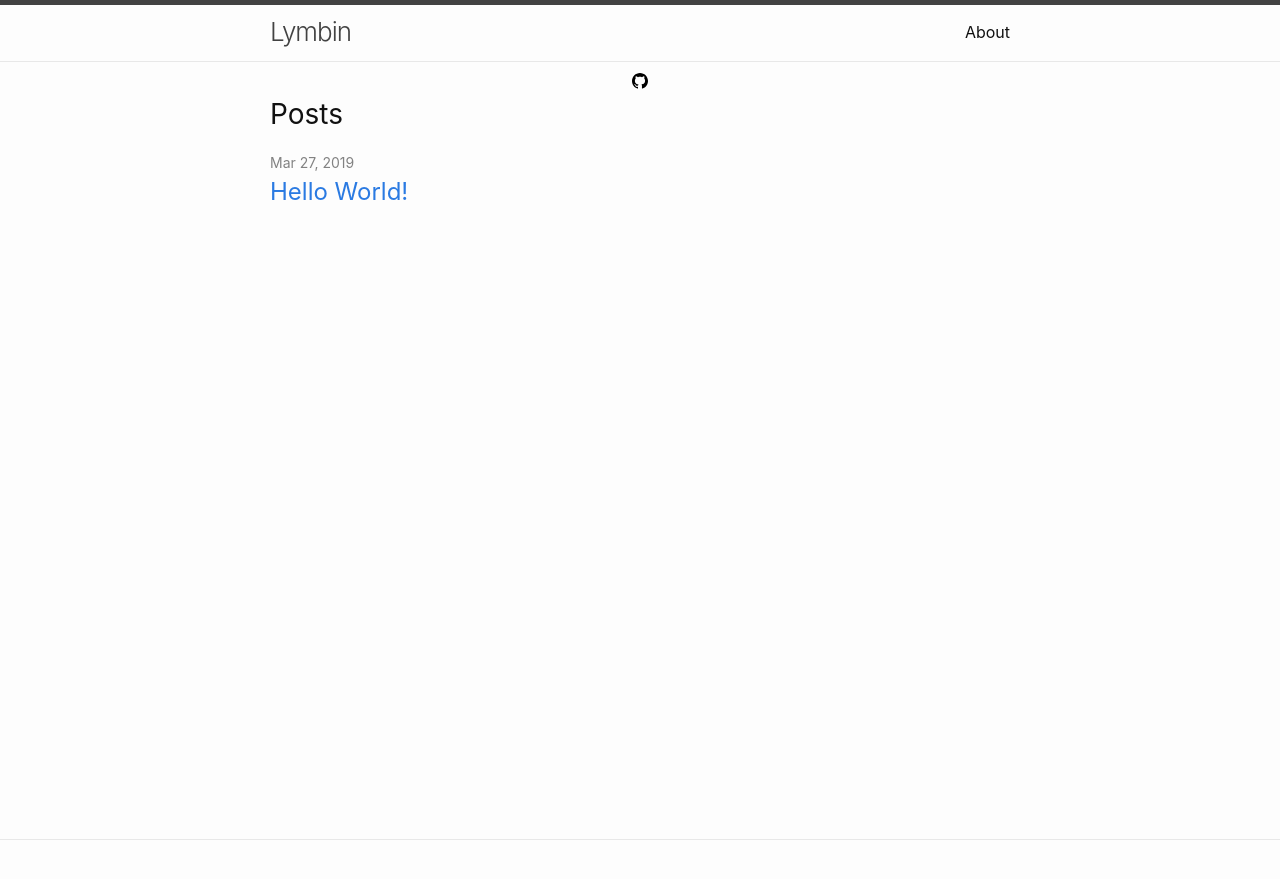
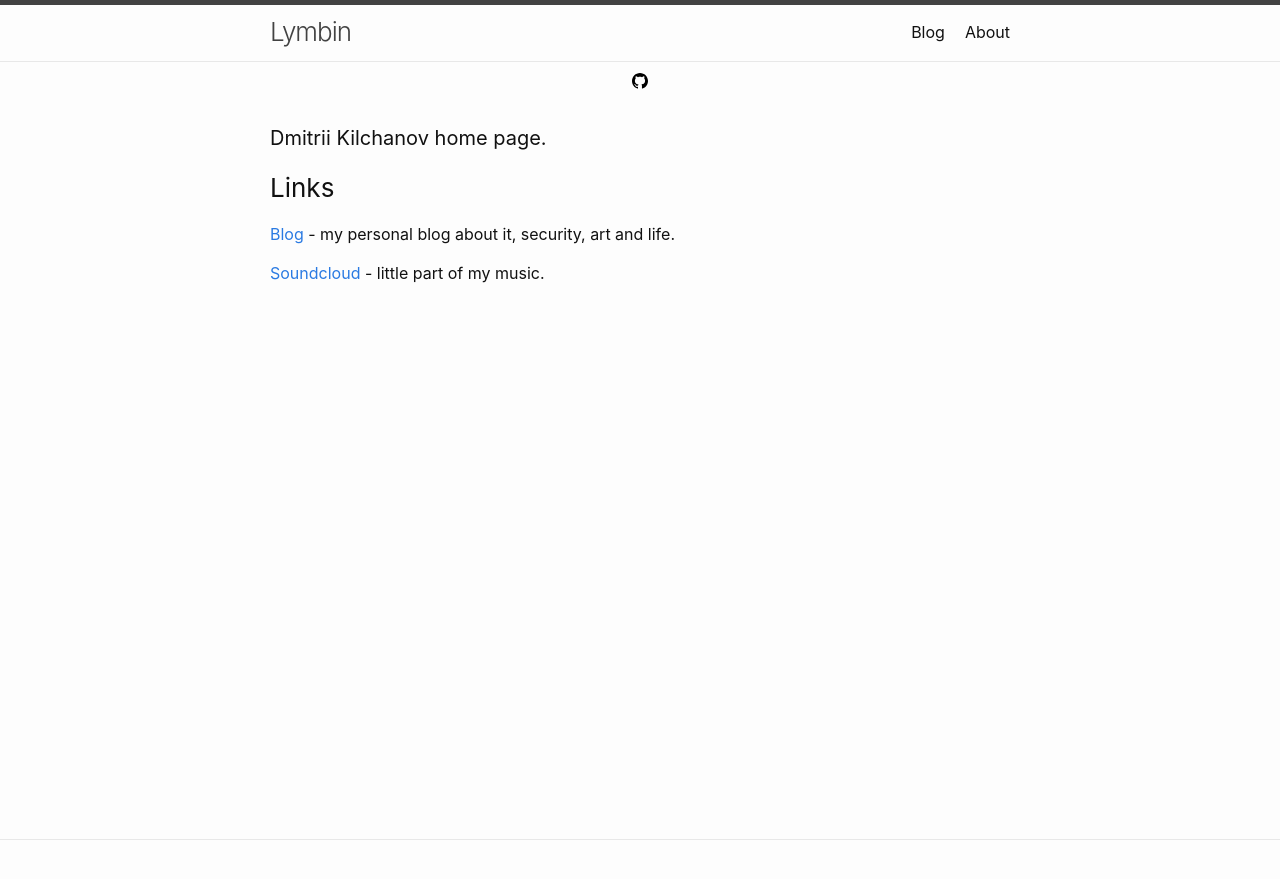
Before and after one commit to JohnJacket/dichmaker.github.io, a Jekyll site: the page built from index.md, in a window 1280 px wide. Shown: the top 879 px of the page. Built offline with Jekyll 4.4.1, drawn with Linux system fonts in a browser that asks for light colours.

Commit message:
Added text in about and index sections.

```diff
--- a/_config.yml
+++ b/_config.yml
@@ -38,8 +38,9 @@ minima:
 
 # If you want to link only specific pages in your header, uncomment
 # this and add the path to the pages in order as they should show up
-#header_pages:
-# - about.md
+header_pages:
+ - blog.md
+ - about.md
 
 # Build settings
 theme: minima
--- a/index.md
+++ b/index.md
@@ -1,6 +1,13 @@
 ---
-# Feel free to add content and custom Front Matter to this file.
-# To modify the layout, see https://jekyllrb.com/docs/themes/#overriding-theme-defaults
+layout: page
+---
 
-layout: home
----
+#### Dmitrii Kilchanov home page.
+
+### Links
+[Blog][1] - my personal blog about it, security, art and life.
+
+[Soundcloud][2] - little part of my music.
+
+[1]: ../blog/
+[2]: https://soundcloud.com/lymbin
```
Also changed, not shown: _layouts/blog.html (added, +30 -0 lines), about.md (+14 -1 lines), blog.md (added, +5 -0 lines).
